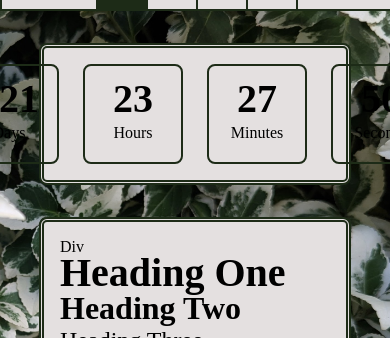
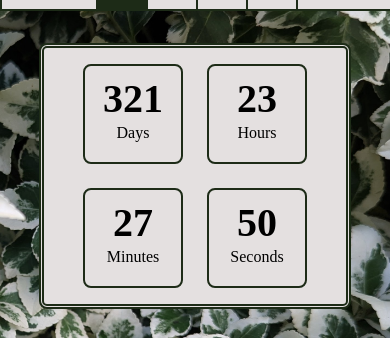
Before and after one commit to a-duffy12/a-duffy12.github.io, a React (Vite) app: page / in a window 390 px wide. Shown: the part 133-471 px from the top of the page. Built offline with nearby package versions, Linux system fonts and the light colour scheme; a web font is replaced by a local one.

Commit message:
stack countdown on thin screens

```diff
--- a/src/components/tabContents/saveTheDateTab.tsx
+++ b/src/components/tabContents/saveTheDateTab.tsx
@@ -3,7 +3,7 @@ import { Drink, Meat, Rsvp, Transportation } from '../../types';
 import { Content } from '../content';
 import styles from '../../wedding.module.css';
 import { Button } from '../button';
-import { useEffect, useState } from 'react';
+import { useEffect, useMemo, useState } from 'react';
 import { weddingDate } from '../../constants';
 
 export const SaveTheDateTab = () => {
@@ -29,17 +29,6 @@ export const SaveTheDateTab = () => {
         return () => clearInterval(countdownInterval);
         }
     }, [ weddingDate, showCountdown, countdownTime ]);
-
-    const formatTime = (time: number) => {
-        const seconds = Math.floor((time / 1000) % 60);
-        const minutes = Math.floor((time / (1000 * 60)) % 60);
-        const hours = Math.floor((time / (1000 * 60 * 60)) % 24);
-        const days = Math.floor(time / (1000 * 60 * 60 * 24));
-
-        return (
-            <>{`${days} days, ${hours} hours, ${minutes} minutes, ${seconds} seconds`}</>
-        );
-    }
 
     const formatTimeElements = (time: number) => {
         const seconds = Math.floor((time / 1000) % 60);
@@ -67,11 +56,52 @@ export const SaveTheDateTab = () => {
         return numString.padStart(2, '0');
     }
 
+    const stackCountdown = useMemo(() => window.innerWidth < 650, [window.innerWidth]);
+
     return (
         <>
             <Content>
                 {showCountdown ?
+                    (stackCountdown ?
+                        <div className={styles.countdownStacked}>
                             <div className={styles.countdownContainer}>
+                                <div className={styles.countdownBox}>
+                                    <h1>
+                                        {zeroPad(days)}
+                                    </h1>
+                                    <p>
+                                        {'Days'}
+                                    </p>
+                                </div>
+                                <div className={styles.countdownBox}>
+                                    <h1>
+                                        {zeroPad(hours)}
+                                    </h1>
+                                    <p>
+                                        {'Hours'}
+                                    </p>
+                                </div>
+                            </div>
+                            <div className={styles.countdownContainer}>
+                                <div className={styles.countdownBox}>
+                                    <h1>
+                                        {zeroPad(minutes)}
+                                    </h1>
+                                    <p>
+                                        {'Minutes'}
+                                    </p>
+                                </div>
+                                <div className={styles.countdownBox}>
+                                    <h1>
+                                        {zeroPad(seconds)}
+                                    </h1>
+                                    <p>
+                                        {'Seconds'}
+                                    </p>
+                                </div>
+                            </div>
+                        </div>
+                        : <div className={styles.countdownContainer}>
                             <div className={styles.countdownBox}>
                                 <h1>
                                     {zeroPad(days)}
@@ -105,6 +135,7 @@ export const SaveTheDateTab = () => {
                                 </p>
                             </div>
                         </div>
+                    )
                     : <div>
                         <h2>{'Congratulations Brooklyn and Aiden!'}</h2>
                     </div>
--- a/src/wedding.module.css
+++ b/src/wedding.module.css
@@ -206,6 +206,12 @@
           }
         }
 
+        .countdownStacked {
+          display: flex;
+          flex-direction: column;
+          gap: 24px;
+        }
+
         .contextText {
           width: 90%;
           text-align: left;
```
Also changed, not shown: 1 other file (tests, documents, lock files or other folders). Lines whose indentation alone changed are shown as unchanged.
